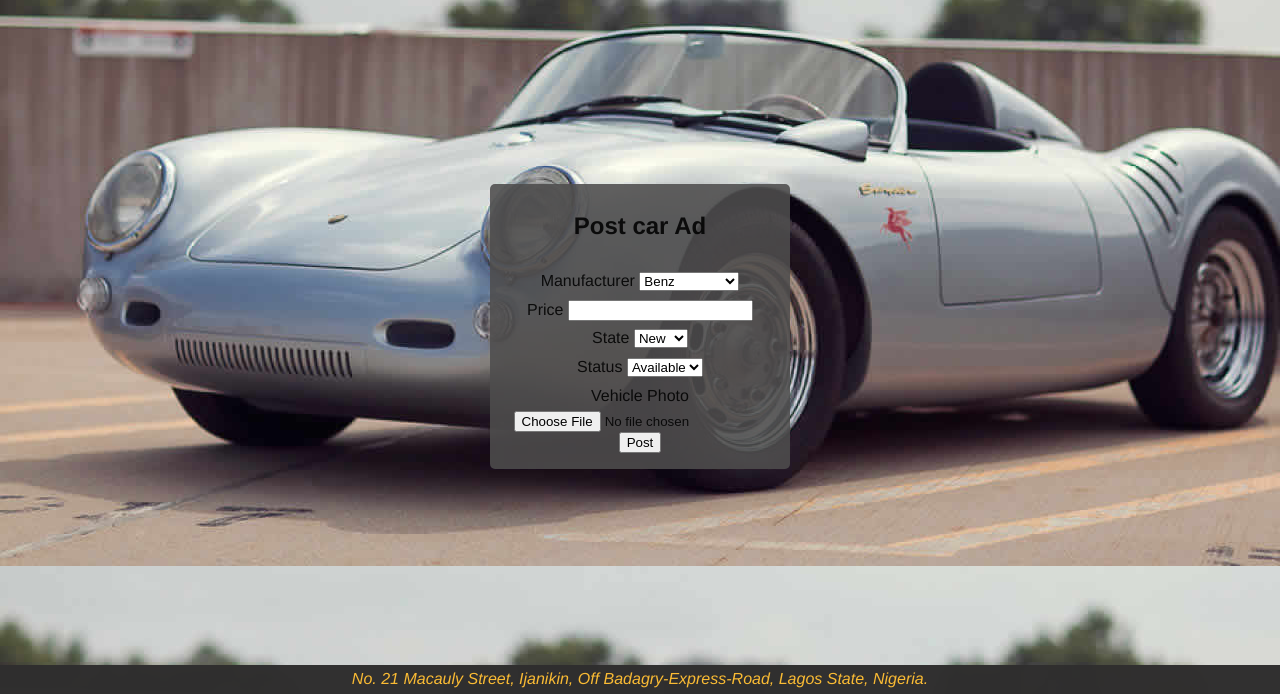
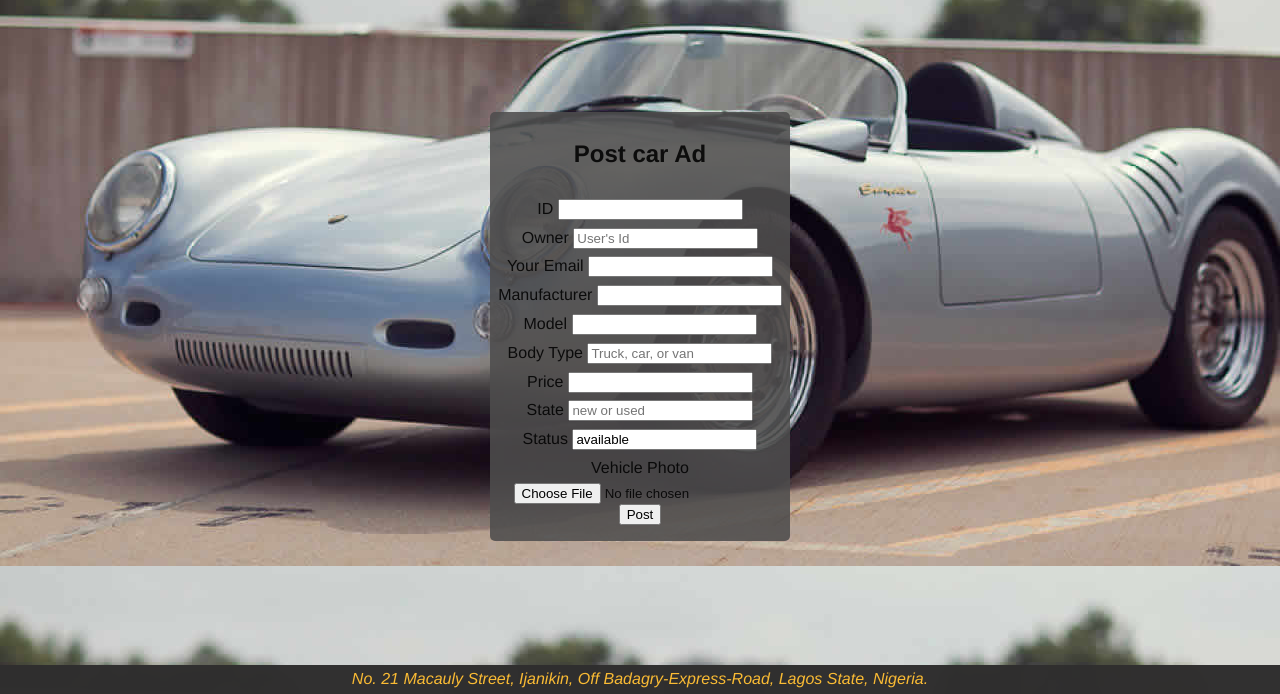
Before and after one commit to minlinx/AutoMart, a website: page UI/postCarSaleAD.html in a window 1280 px wide. Shown: the part 106-800 px from the top of the page. Drawn offline with Linux system fonts and the light colour scheme.

Commit message:
modifies UI/index.html

```diff
--- a/UI/postCarSaleAD.html
+++ b/UI/postCarSaleAD.html
@@ -27,41 +27,46 @@
         <div class="page-body"></div>
             <div class="page-body-post-car-ad-form-div" >
                 <h2>Post car Ad</h2>
-                <form  class="page-body-post-car-ad-form" action="#" method="post">
+                <form  class="page-body-post-car-ad-form" enctype="multipart/form-data">
+                    <div>
+                        <label for="id">ID</label>
+                        <input type="text"  required  name="id" placeholder="" id="id">
+                    </div>
+                    <div>
+                        <label for="Owner">Owner</label>
+                        <input type="text"  required  name="owner" placeholder="User's Id" id="owner">
+                    </div>
+                    <div>
+                        <label for="email">Your Email</label>
+                        <input type="email"  required  name="email" placeholder="" id="email">
+                    </div>
                     <div>
                         <label for="manufacturer">Manufacturer</label>
-                        <select name="manufacturer" id="manufacturer">
-                            <option value="">Benz</option>
-                            <option value="">BMW</option>
-                            <option value="">Toyota</option>
-                            <option value="">Honda</option>
-                            <option value="">Volks Wagen</option>
-                            <option value="">Mitsubushi</option>
-                            <option value="">GOlf</option>
-                            <option value="">Kia</option>
-                        </select>
+                        <input type="text"  required  name="manufacturer" placeholder="" id="manufacturer">
+                    </div>
+                    <div>
+                        <label for="model">Model</label>
+                        <input type="text"  required  name="model" placeholder="" id="model">
+                    </div>
+                    <div>
+                        <label for="bodyType">Body Type</label>
+                        <input type="text"  required  name="bodyType" placeholder="Truck, car, or van" id="bodyType">
                     </div>
                     <div>
                         <label for="price">Price</label>
-                        <input type="text"  required  name="price" id="price">
+                        <input type="text"  required  name="price" placeholder="" id="price">
                     </div>
                     <div>
-                        <label for="state">State</label>
-                        <select name="state" id="state">
-                            <option value="">New</option>
-                            <option value="">Used</option>
-                        </select>
+                        <label for="State">State</label>
+                        <input type="text"  required  name="state" placeholder="new or used" id="State">
                     </div>
                     <div>
                         <label for="status">Status</label>
-                        <select name="status" id="status">
-                            <option value="">Available</option>
-                            <option value="">Sold</option>
-                        </select>
+                        <input type="text"  required  name="status" placeholder="" value="available" id="status">
                     </div>
                     <div>
                         <label for="image">Vehicle Photo</label>
-                        <input type="file"  required  name="image" id="image">
+                        <input type="file"  required name="carImage" id="image">
                     </div>
                     <button  type="submit" >Post</button>
                 </form>
@@ -73,5 +78,6 @@
             <div class="page-footer-icons" ></div>
         </div>
     </div> <!--page main container ends here -->
+    <script src="./js/postCarSaleAD.js"></script>
 </body>
 </html>
```
Also changed, not shown: UI/allUnsoldCars.html (+7 -6 lines), UI/index.html (+2 -2 lines).
